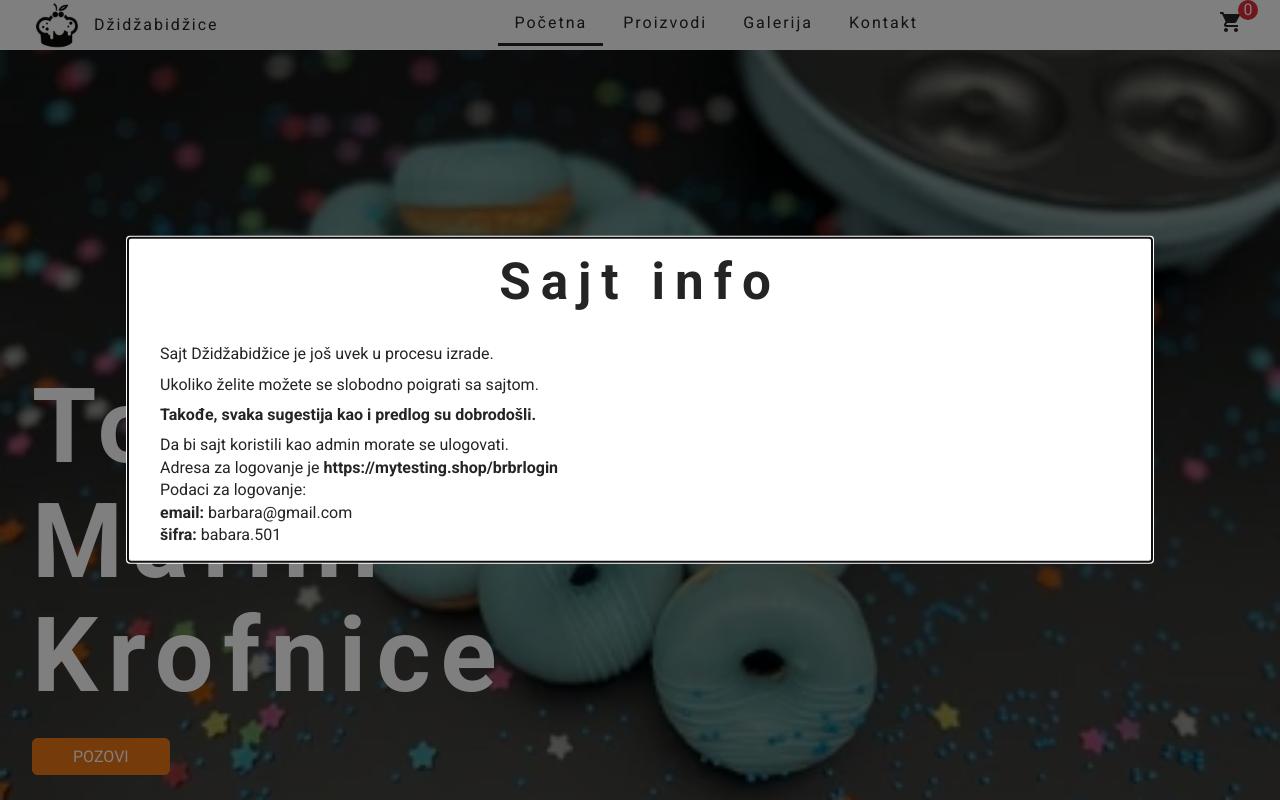
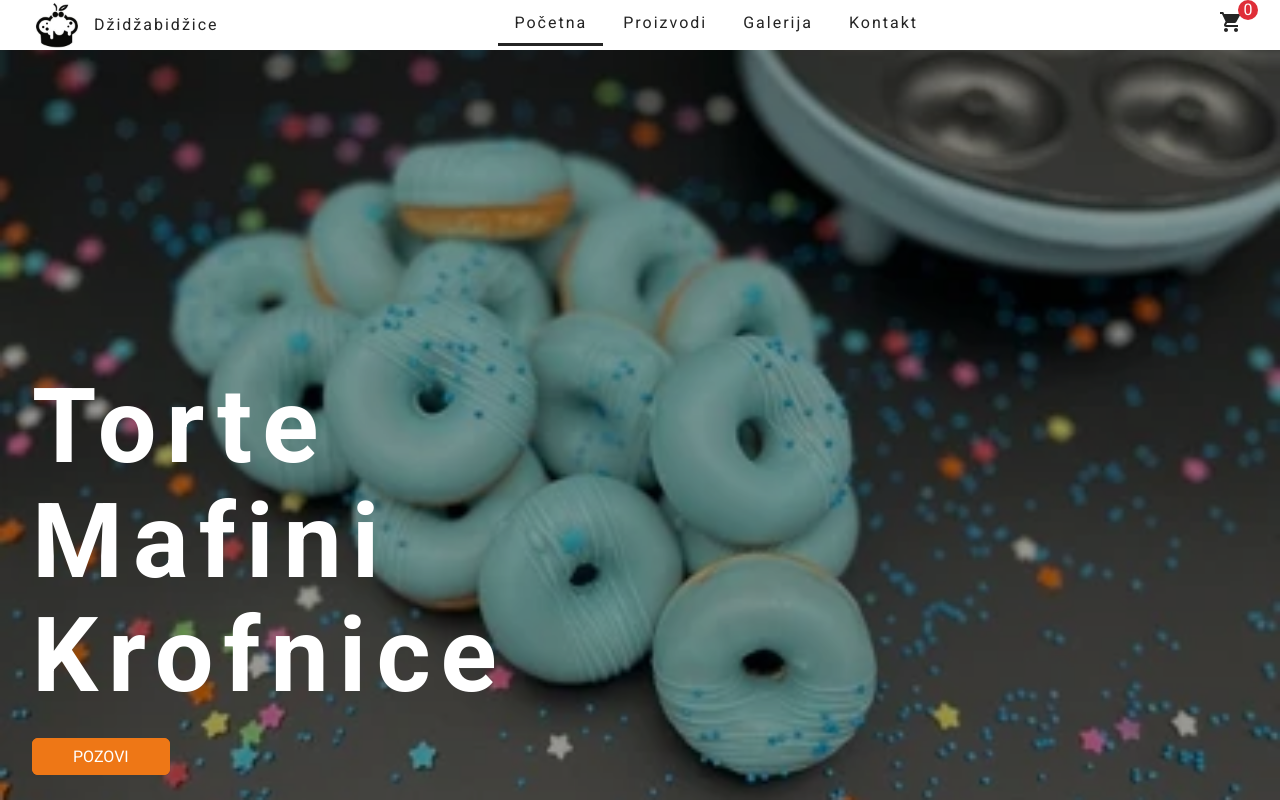
Before and after one commit to janaVukHana/dzidzabidzice-shop, a React (Vite) app in the folder react/: page / in a window 1280 px wide. Shown: the top 800 px of the page. Built offline with nearby package versions, Linux system fonts and the light colour scheme; no server answers; a web font is replaced by a local one.

Commit message:
remove modal from app.jsx

```diff
--- a/react/src/App.jsx
+++ b/react/src/App.jsx
@@ -25,9 +25,6 @@ import ShowOrder from './views/admin/ShowOrder'
 
 import ScrollToTop from './components/ScrollToTop'
 import Protected from './components/Protected'
-
-import Box from '@mui/material/Box';
-import Modal from '@mui/material/Modal';
 
 function App() {
 
@@ -80,25 +77,6 @@ function App() {
       </BrowserRouter>
       {notification && <p className='notification'>{notification}</p>}
 
-      {/* Show website info */}
-      <Modal
-          onClose={handleClose}
-          open={open}
-        >
-          <Box className='modal' style={{padding: '0.5rem 2rem', width: '80%'}}>
-            <div>
-              <h1>Sajt info</h1>
-              <p>Sajt Džidžabidžice je još uvek u procesu izrade.</p>
-              <p>Ukoliko želite možete se slobodno poigrati sa sajtom.</p>
-              <p><b>Takođe, svaka sugestija kao i predlog su dobrodošli.</b></p>
-
-              <p>
-                Da bi sajt koristili kao admin morate se ulogovati.<br />Adresa za
-                logovanje je <b>https://mytesting.shop/brbrlogin</b><br /> Podaci za logovanje: <br /><b>email: </b>barbara@gmail.com<br /><b>šifra: </b>babara.501
-              </p>
-            </div>
-          </Box>
-        </Modal>
     </div>
   )
 }
```
